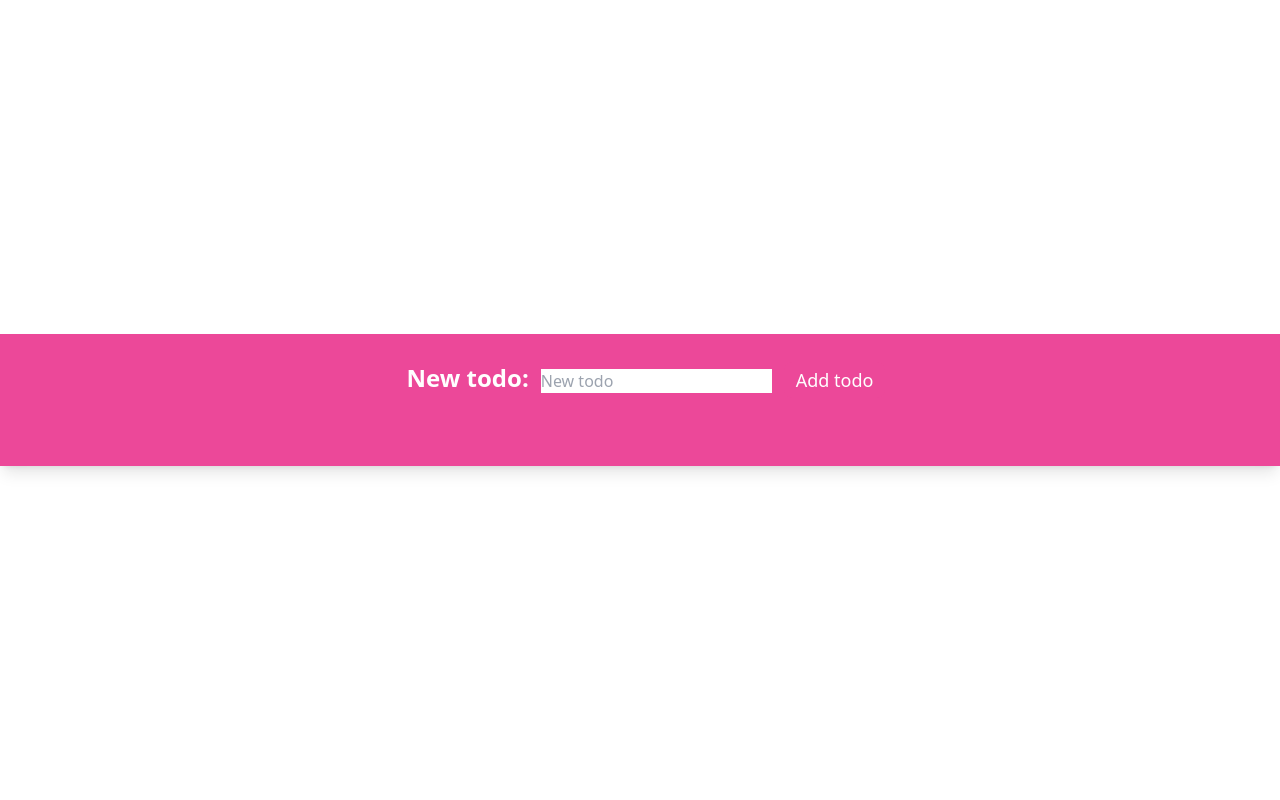
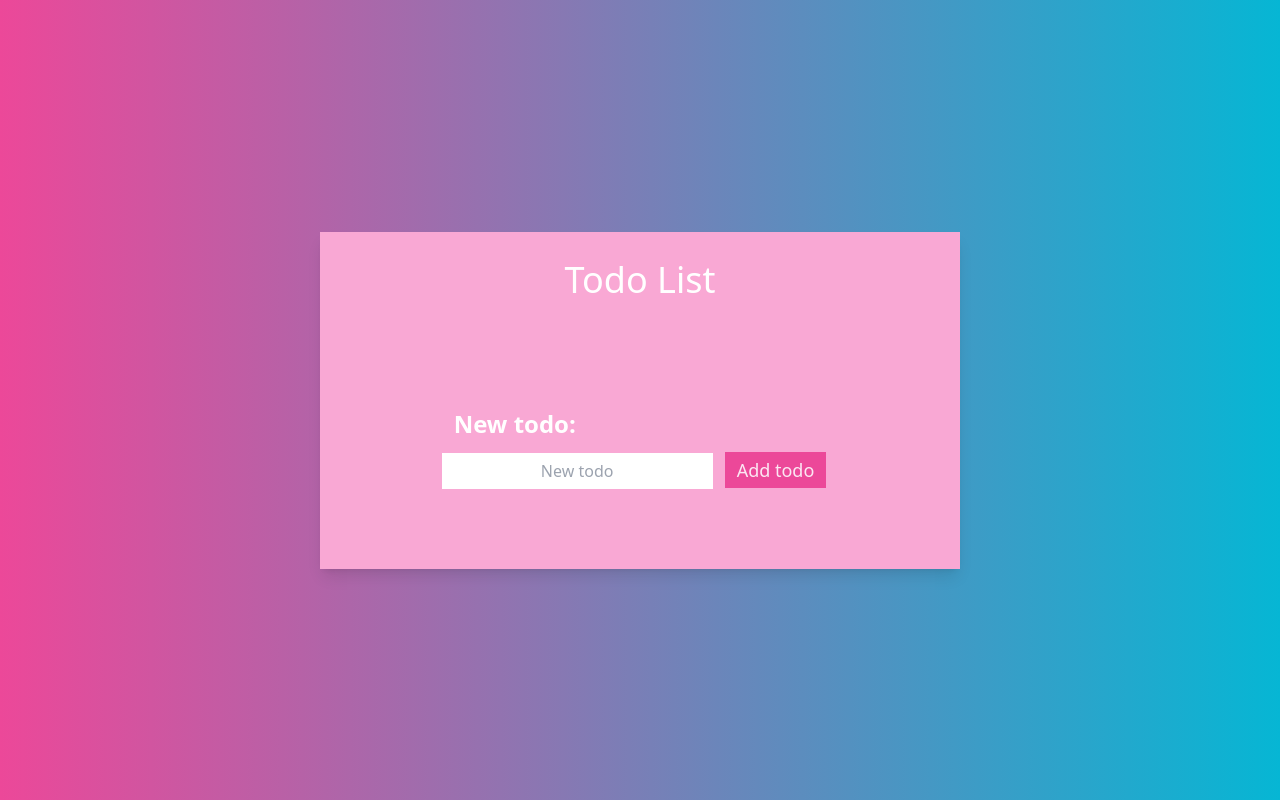
Before and after one commit to mercurialli/React-to-do, a Next.js app: page / in a window 1280 px wide. Built offline with nearby package versions, Linux system fonts and the light colour scheme.

Commit message:
add styles

```diff
--- a/components/toDoList/Task.jsx
+++ b/components/toDoList/Task.jsx
@@ -13,6 +13,7 @@ return (
     <ul className="ul-container">
         <li className="tasks-list">
         {title}
+
         <button onClick={() => deleteTask(id)}>
             <Image
             src={deleteSrc}
@@ -27,6 +28,7 @@ return (
             className="edit-icon"
             />
         </button>
+
         {onEdit &&
          <div className="input-edit">
          <input type="text" placeholder={title} />
--- a/pages/index.jsx
+++ b/pages/index.jsx
@@ -27,24 +27,25 @@ export default function HomePage() {
   return (
     <main className="main">
       <div className="container">
-        <form onSubmit={handleSubmit}>
+        <h1 className="main-title">Todo List</h1>
+      <ul className="ul-container">
+          {tasks.map((task, index) => {
+            return (
+              <Task key={index} task={task} deleteTask={deleteTask} />
+            );
+          })}
+        </ul>
+        <form className="main-form" onSubmit={handleSubmit}>
           <label htmlFor="taskInput" className="main-label">
             New todo:
           </label>
-          <input type="text" id="taskInput" placeholder="New todo" />
+          <div>
+          <input className="main-input" type="text" id="taskInput" placeholder="New todo" />
           <button className="main-btn" type="submit">
             Add todo
           </button>
+          </div>
         </form>
-
-        <ul className="ul-container">
-          {tasks.map((task, index) => {
-            return (
-              <Task key={index} task={task} deleteTask={deleteTask} />
-
-            );
-          })}
-        </ul>
       </div>
     </main>
   );
--- a/styles/global.css
+++ b/styles/global.css
@@ -4,30 +4,47 @@
 
 @layer utilities {
   .main {
-    @apply flex justify-center items-center min-h-screen shadow-xl;
+    @apply flex flex-col justify-center items-center min-h-screen shadow-xl bg-gradient-to-r from-pink-500 to-cyan-500;
   }
 
   .container {
-    @apply bg-pink-500 p-7 flex justify-around items-center flex-col shadow-lg;
+    @apply bg-pink-300 p-7 flex justify-around items-center flex-col shadow-lg w-3/6;
+  }
+
+  .main-title{
+    @apply font-medium text-white text-4xl mb-10;
+  }
+
+  .main-form {
+    @apply p-7 flex justify-around items-start flex-col mt-12 -mb-10;
   }
 
   .main-label {
-    @apply text-2xl text-white px-3 font-semibold;
+    @apply text-2xl text-white px-3 font-semibold mb-3 ;
+  }
+
+  .main-input {
+    @apply text-center mb-16 px-5 py-1.5 focus:outline-none focus:ring-0 focus:border-pink-900 active:border-pink-100 text-pink-800;
   }
 
   .main-btn {
-    @apply text-lg bg-pink-500 rounded-lg px-3 py-1 ml-3 text-white font-medium;
+    @apply text-lg bg-pink-500 hover:bg-pink-600 transition-colors px-3 py-1 mx-3 text-pink-100 font-medium;
   }
 
   .ul-container {
-    @apply py-5 list-none;
+    @apply py-0 -my-1 list-none;
   }
 
   .tasks-list {
-    @apply flex justify-between text-white bg-sky-900 py-1 px-3 rounded-md text-lg my-2;
+    @apply flex justify-between text-pink-100 bg-pink-500/50 py-1 px-3 text-lg my-2 min-w-96;
   }
 
-  .trash-icon {
-    @apply w-5 h-5 hover:scale-125 transition;
+  .delete-icon{
+    @apply w-5 h-5 hover:scale-125 transition ml-80;
   }
+
+  .edit-icon {
+    @apply w-5 h-5 hover:scale-125 transition ml-5 mr-10;
+  }
+
 }
```
